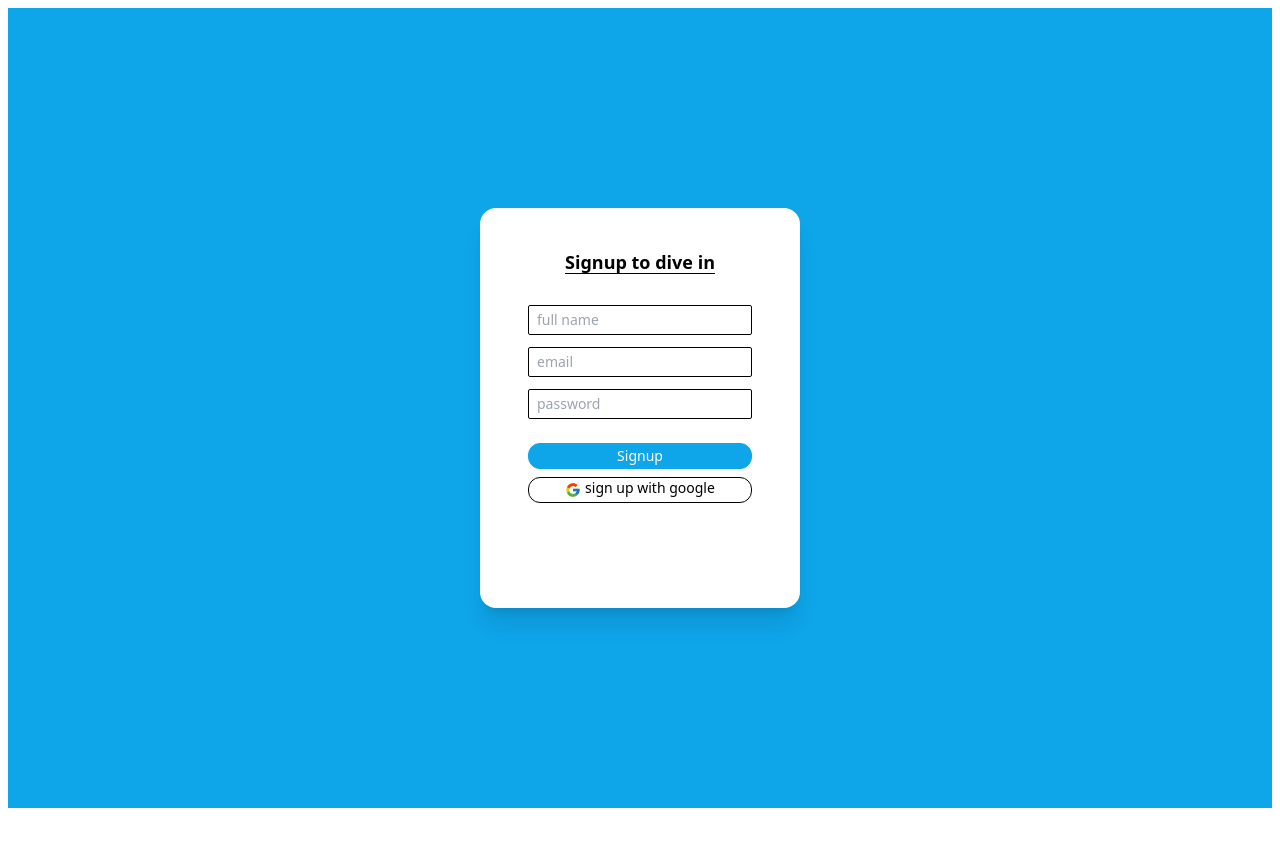
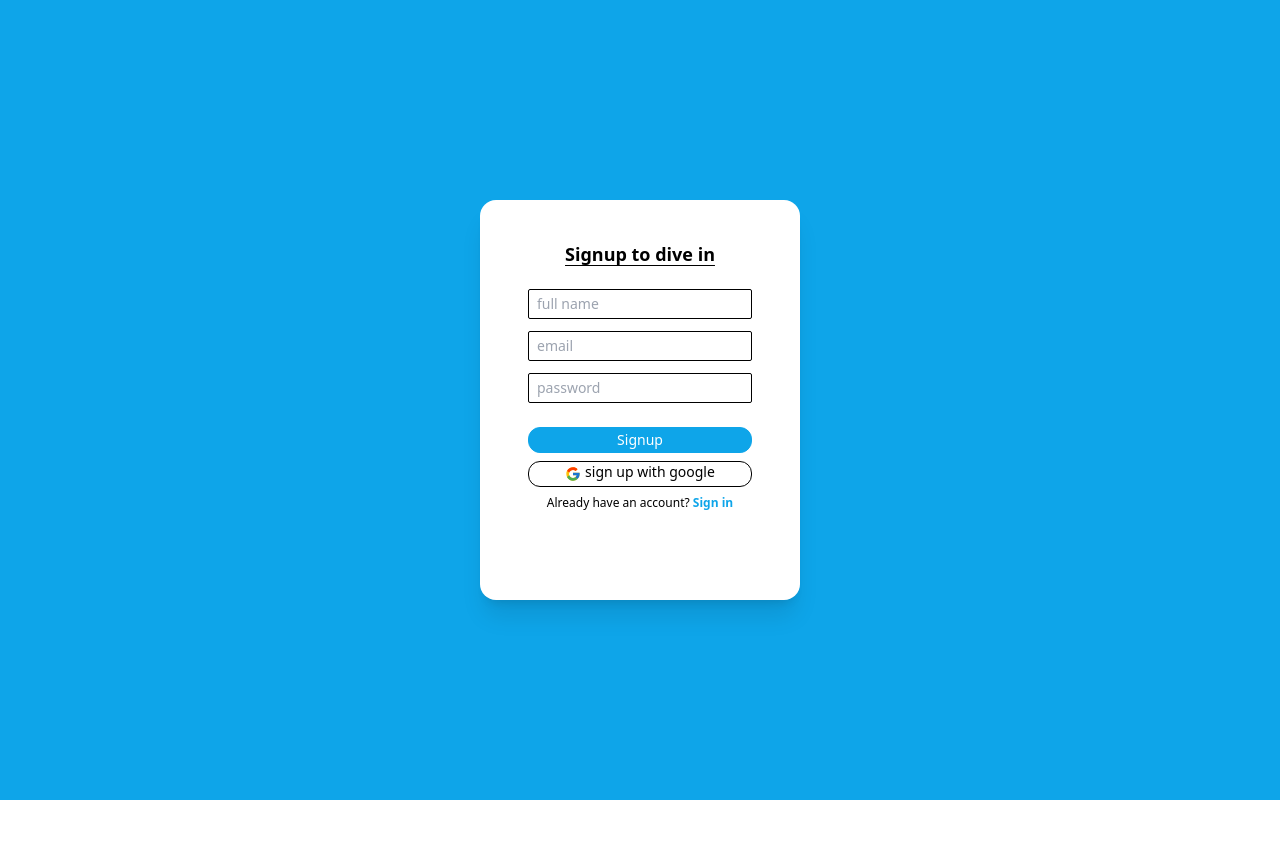
Before and after one commit to mak0551/Quyl, a React (Vite) app: page /signup in a window 1280 px wide. After the commit the page ends 800 px from the top, so only its background shows below. Built offline with nearby package versions, Linux system fonts and the light colour scheme; no server answers.

Commit message:
signin and sign up

```diff
--- a/src/App.jsx
+++ b/src/App.jsx
@@ -15,7 +15,7 @@ function App() {
   };
 
   return (
-    <div className="flex justify-start items-center flex-col gap-8 min-h-screen p-2">
+    <div className="flex justify-start items-center flex-col min-h-screen">
       <Router>
         <Routes>
           <Route path="/signup" element={<Signup />} />
--- a/src/pages/Signin.jsx
+++ b/src/pages/Signin.jsx
@@ -1,6 +1,6 @@
 import React, { useEffect, useState } from "react";
 import { firebaseHook } from "../context/Firebase";
-import { useNavigate } from "react-router-dom";
+import { Link, useNavigate } from "react-router-dom";
 import { FcGoogle } from "react-icons/fc";
 
 export const Signin = () => {
@@ -66,6 +66,9 @@ export const Signin = () => {
             <span className="text-sm pb-1">sign in with google</span>
           </button>
         </div>
+        <span className="text-xs">
+          Don't have an account? <Link to={"/signup"} className="text-sky-500 font-semibold">Sign up</Link>
+        </span>
       </div>
     </div>
   );
--- a/src/pages/Signup.jsx
+++ b/src/pages/Signup.jsx
@@ -1,6 +1,6 @@
 import React, { useState } from "react";
 import { firebaseHook } from "../context/Firebase";
-import { useNavigate } from "react-router-dom";
+import { Link, useNavigate } from "react-router-dom";
 import { FcGoogle } from "react-icons/fc";
 
 function Signup() {
@@ -82,6 +82,9 @@ function Signup() {
             <span className="text-sm pb-1">sign up with google</span>
           </button>
         </div>
+        <span className="text-xs">
+          Already have an account? <Link to={"/signin"} className="text-sky-500 font-semibold">Sign in</Link>
+        </span>
       </div>
     </div>
   );
```
